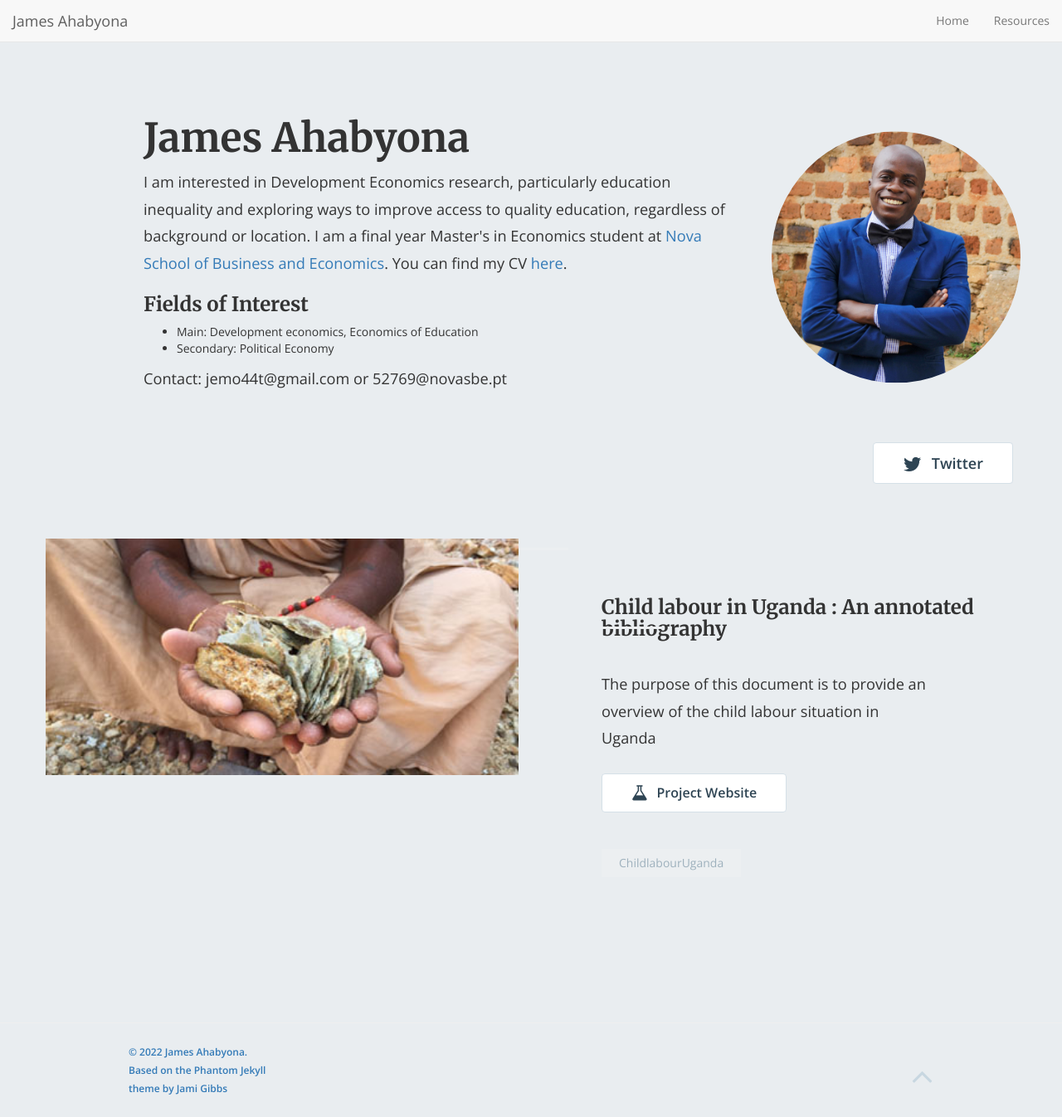
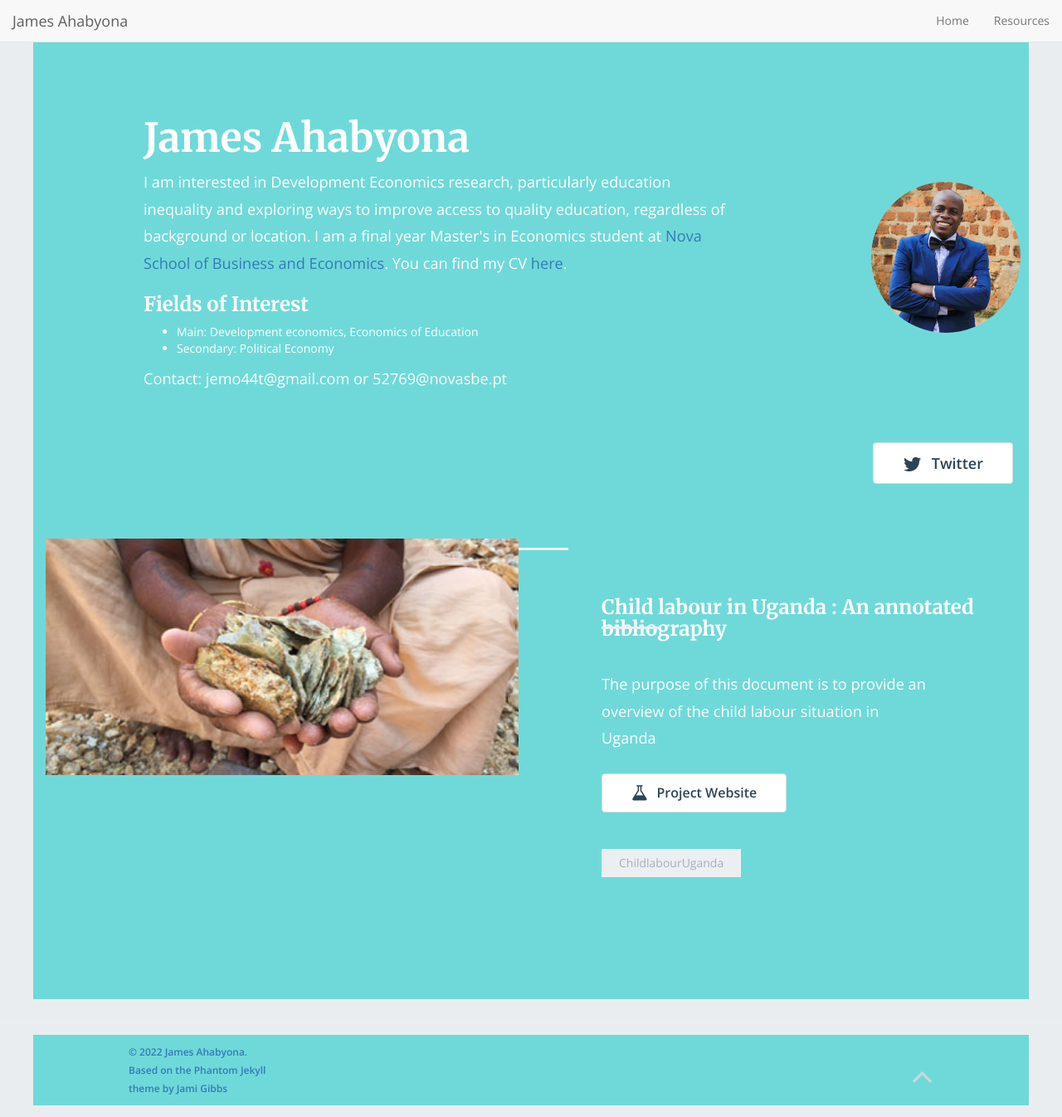
Before and after one commit to mariaelenaguer/mariaelenaguer.github.io, a Jekyll site: the page built from index.html, in a window 1280 px wide and 1346 px high. Shown: the whole window at 83% size. Built offline with Jekyll 4.4.1, drawn with Linux system fonts in a browser that asks for light colours; nearby versions of some CDN libraries; the list of posts is cut into pages by our own code.

Commit message:
Update home-hero.html

```diff
--- a/_includes/home-hero.html
+++ b/_includes/home-hero.html
@@ -1,15 +1,3 @@
-<!DOCTYPE html>
-<html lang="en">
-<head>
-  <meta charset="UTF-8">
-  <meta name="viewport" content="width=device-width, initial-scale=1.0">
-  <title>Your Page Title</title>
-  <style>
-    /* CSS styles here */
-
-    @media screen and (max-width: 768px) {
-      /* CSS styles for mobile phones here */
-    }
 <style>
 .container {
   color: #ffffff; /* Set text color to white */
@@ -22,7 +10,7 @@
   top: 50%;
   right: 10px;
   transform: translateY(-50%);
-  width: 300px;
+  width: 180px; /* Set the image width to 180 pixels */
   height: auto;
 }
 
@@ -115,6 +103,7 @@
         {% if site.title != '' %}
         <img src="img/JM[1].jpg" class="bio-pic" /><br />
         {% endif %}
+
       </div>
     </div>
   </div>
```
